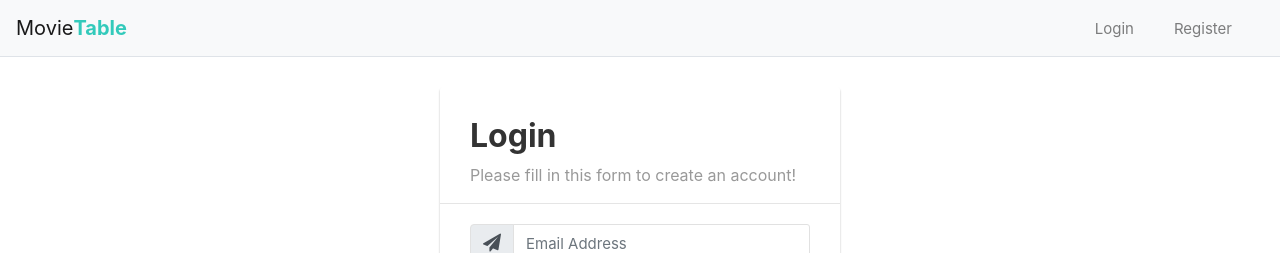
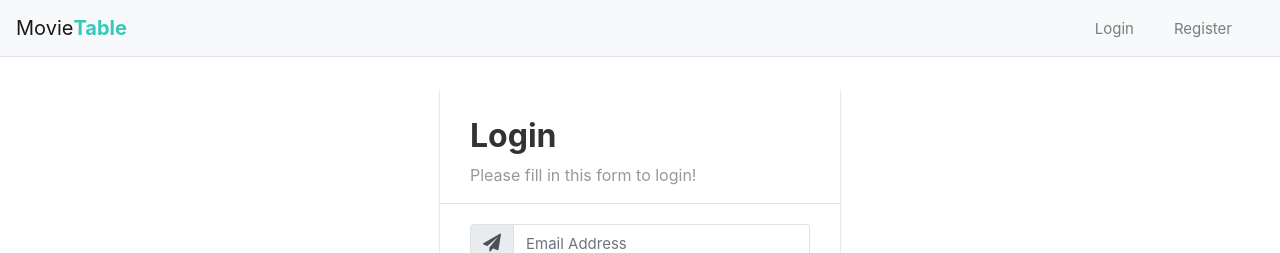
Before and after one commit to nahidankur/mern-crud-with-redux-toolkit, a React (Create React App) app in the folder frontend/: page /login in a window 1280 px wide. Shown: the top 253 px of the page. Built offline with nearby package versions, Linux system fonts and the light colour scheme.

Commit message:
fixed a typo

```diff
--- a/frontend/src/pages/Login.js
+++ b/frontend/src/pages/Login.js
@@ -60,7 +60,7 @@ const onSubmit = (e)=> {
 		<div className="signup-form">
 			<form onSubmit={onSubmit} >
 				<h2>Login</h2>
-				<p>Please fill in this form to create an account!</p>
+				<p>Please fill in this form to login!</p>
 				<hr />
 
 				<div className="form-group">
```
